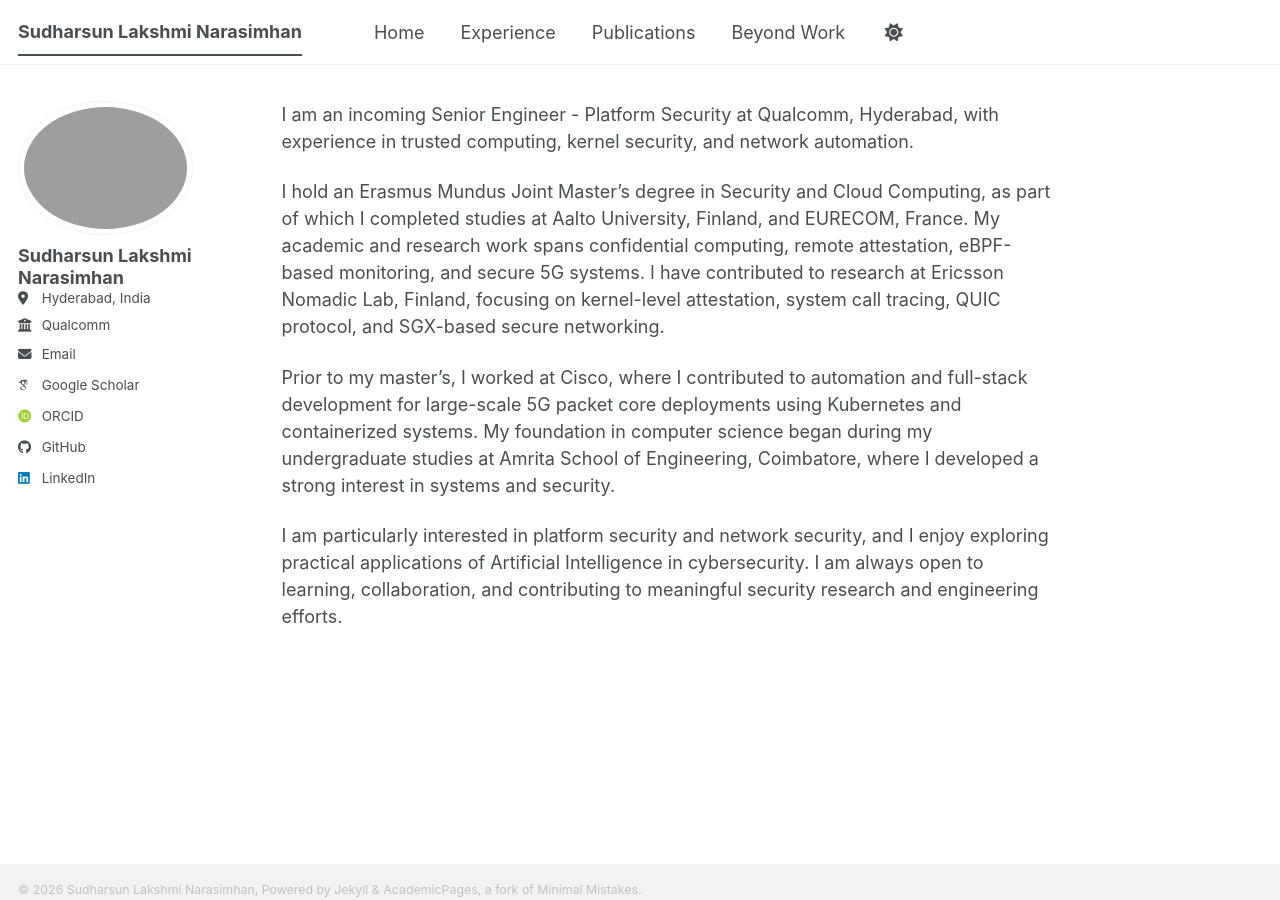
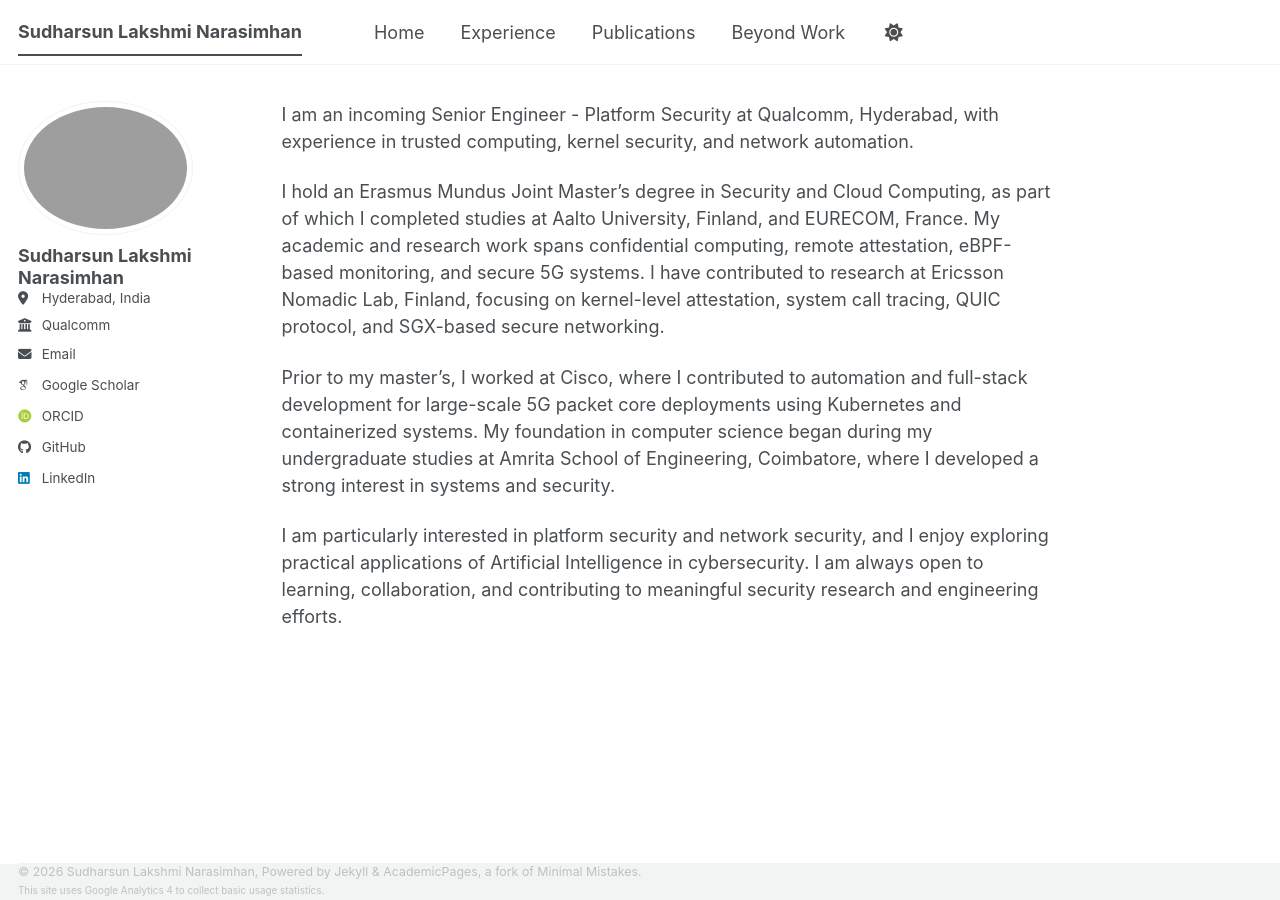
Before and after one commit to sudlaksh/sudlaksh.github.io, a Jekyll site: the page built from _pages/about.md, in a window 1280 px wide. Built offline with Jekyll 4.4.1, drawn with Linux system fonts in a browser that asks for light colours; some web fonts are replaced; a script bundle is joined from its source files by our own code; library files that are not in the unit come from our copies.

Commit message:
Update footer to include Google Analytics note
Added a note about Google Analytics 4 usage.

```diff
--- a/_includes/footer.html
+++ b/_includes/footer.html
@@ -3,6 +3,10 @@
     &copy; {{ site.time | date: '%Y' }} {{ site.name | default: site.title }}, {{ site.data.ui-text[site.locale].powered_by | default: "Powered by" }}
     <a href="https://jekyllrb.com" rel="nofollow">Jekyll</a> &amp;
     <a href="https://github.com/academicpages/academicpages.github.io">AcademicPages</a>, a fork of
-    <a href="https://mademistakes.com/work/minimal-mistakes-jekyll-theme/" rel="nofollow">Minimal Mistakes</a>.<br />
+    <a href="https://mademistakes.com/work/minimal-mistakes-jekyll-theme/" rel="nofollow">Minimal Mistakes</a>.
+    <br />
+    <span style="font-size: 0.8em;">
+      This site uses Google Analytics 4 to collect basic usage statistics.
+    </span>
   </div>
 </div>
```
